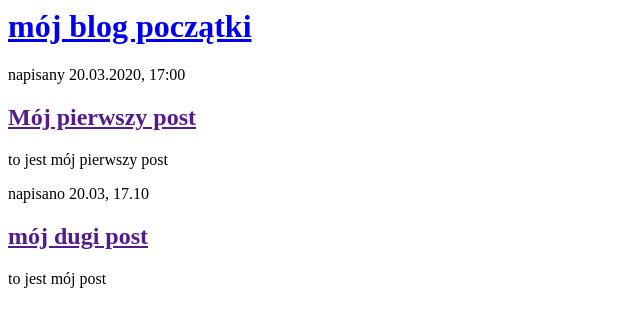
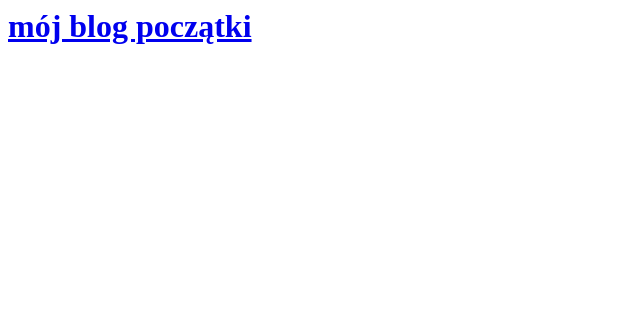
Before and after one commit to mcsim-codes/my-first-blog, a Django app: page / in a window 1280 px wide. Shown: the top 327 px of the page, without its empty margins (0-640 px from the left). Run offline with Django 3.2, Linux system fonts and the light colour scheme; data comes from the database, SQL or seed files in the repository; both versions use the stored data as it was after the commit.

Commit message:
Modified templates to display posts from database

```diff
--- a/blog/templates/blog/post_list.html
+++ b/blog/templates/blog/post_list.html
@@ -6,16 +6,14 @@
         <div>
             <h1><a href="/">mój blog początki</a> </h1>
         </div>
-        <div>
-            <p>napisany 20.03.2020, 17:00</p>
-            <h2><a href="">Mój pierwszy post</a> </h2>
-            <p>to jest mój pierwszy post</p>
-        </div>
-        <div>
-            <p>napisano 20.03, 17.10</p>
-            <h2><a href="">mój dugi post</a> </h2>
-            <p> to jest mój post</p>
-        </div>
 
+        {% for post in posts %}
+            <div>
+                <p>published: {{ post.published_date }}</p>
+                <h2><a href="">{{ post.title }}</a></h2>
+                <p>{{ post.text|linebreaksbr}}</p>
+            </div>
+
+        {% endfor %}
     </body>
 </html>
--- a/blog/views.py
+++ b/blog/views.py
@@ -1,5 +1,8 @@
 from django.shortcuts import render
+from .models import Post
+from django.utils import timezone
 
 # Create your views here.
 def post_list(request):
-    return render(request, 'blog/post_list.html', {})
+    posts = Post.objects.filter(published_date=timezone.now()).order_by('published_date')
+    return render(request, 'blog/post_list.html', {'posts':posts})
```
Also changed, not shown: db.sqlite3.
